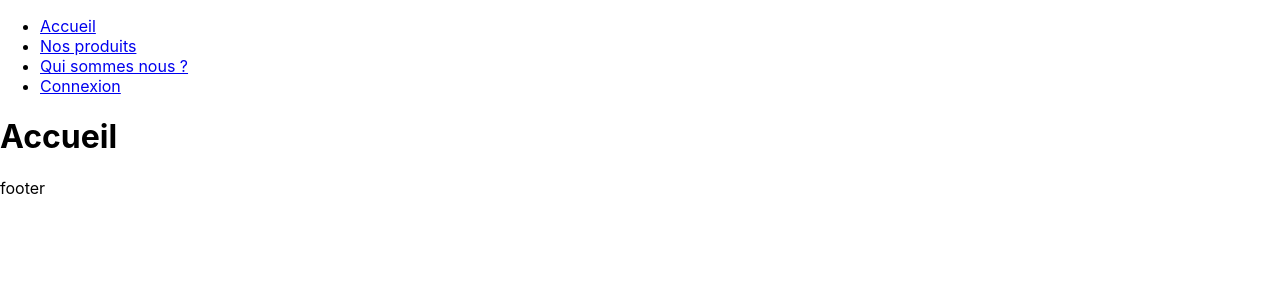
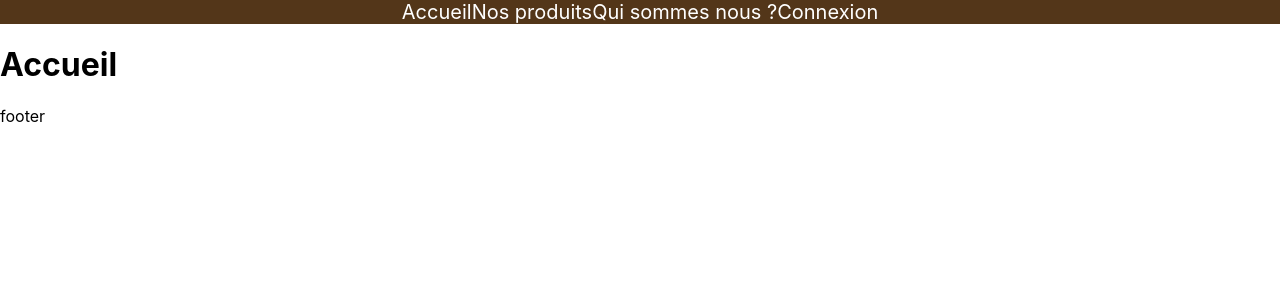
Before and after one commit to NicolasKeerpal/Lakojary-Front, a React (Create React App) app: page / in a window 1280 px wide. Shown: the top 300 px of the page. Built offline with nearby package versions, Linux system fonts and the light colour scheme.

Commit message:
Push for Update files

```diff
--- a/src/App.js
+++ b/src/App.js
@@ -31,7 +31,7 @@ function App() {
 
   return (
     <BrowserRouter>
-      <div>
+      <div className="app_container">
         <Navbar/>
         <Routes/>
         <Footer/>
--- a/src/components/Navbar.js
+++ b/src/components/Navbar.js
@@ -73,17 +73,17 @@ class Navbar extends React.Component {
         default:
           return (
             <>
-              <li><Link to="/">Accueil</Link></li>
-              <li><Link to="/nos-produits">Nos produits</Link></li>
-              <li><Link to="/qui-sommes-nous">Qui sommes nous ?</Link></li>
-              <li><Link to="/connexion">Connexion</Link></li>
+              <li className="nav-item"><Link to="/">Accueil</Link></li>
+              <li className="nav-item"><Link to="/nos-produits">Nos produits</Link></li>
+              <li className="nav-item"><Link to="/qui-sommes-nous">Qui sommes nous ?</Link></li>
+              <li className="nav-item"><Link to="/connexion">Connexion</Link></li>
             </>
           );
       }
     };
 
     return (
-      <nav>
+      <nav className='nav_container'>
         <ul>
           {getNavbar()}
         </ul>
--- a/src/index.css
+++ b/src/index.css
@@ -1,5 +1,6 @@
 body {
   margin: 0;
+  padding: 0;
   font-family: -apple-system, BlinkMacSystemFont, 'Segoe UI', 'Roboto', 'Oxygen',
     'Ubuntu', 'Cantarell', 'Fira Sans', 'Droid Sans', 'Helvetica Neue',
     sans-serif;
@@ -11,3 +12,25 @@ code {
   font-family: source-code-pro, Menlo, Monaco, Consolas, 'Courier New',
     monospace;
 }
+
+.nav_container{
+  background-color: #533619;
+  display: flex;
+  align-items: center;
+  justify-content: center;
+}
+
+.nav_container ul{
+  display: flex;
+  list-style: none;
+  margin: 0;
+  padding: 0;
+  align-items: center;
+  justify-content: center;
+}
+
+.nav-item a{
+  text-decoration: none;
+  color: white;
+  font-size: 20px;
+}
```
Also changed, not shown: src/App.css (+8 -0 lines).
